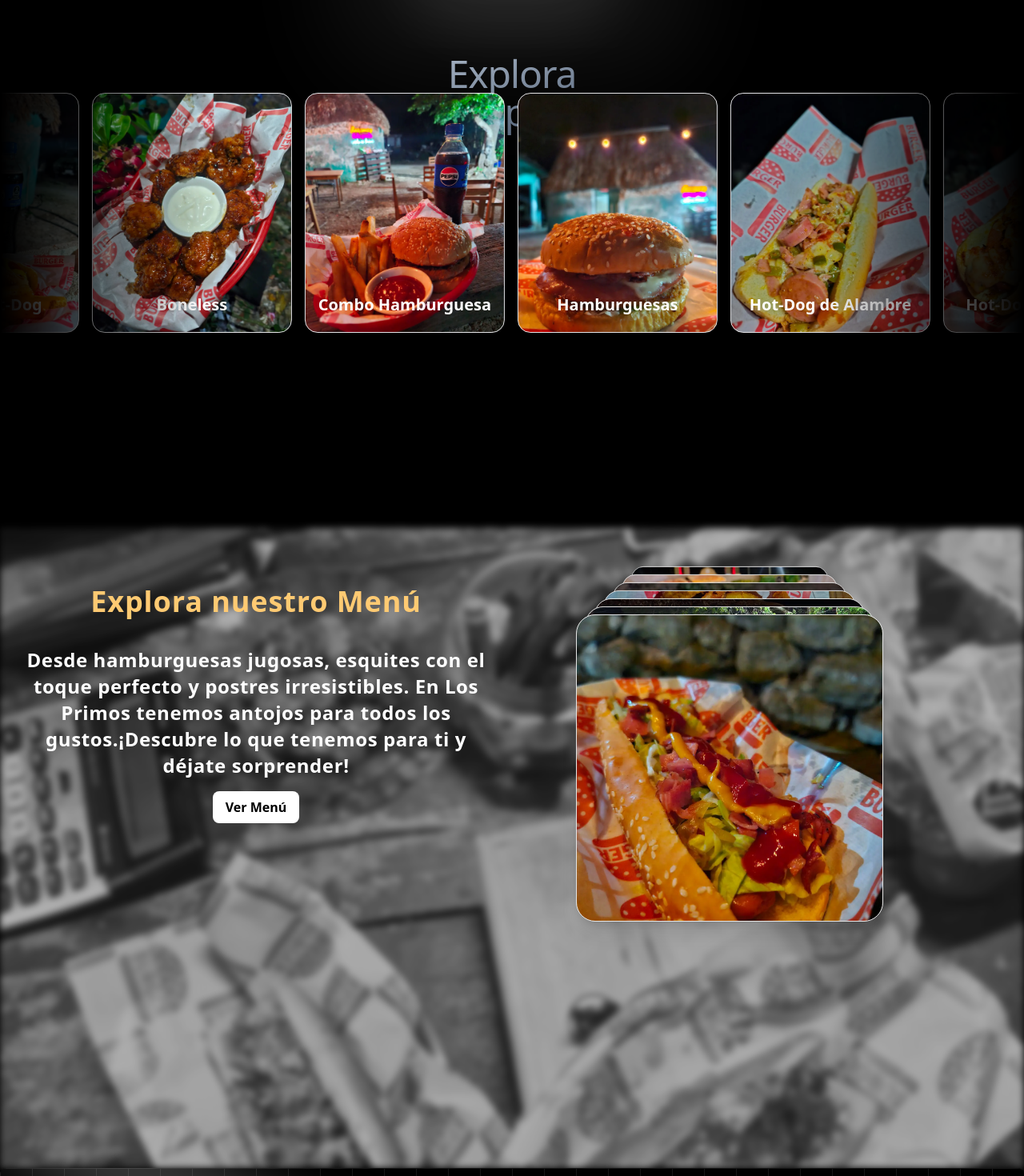
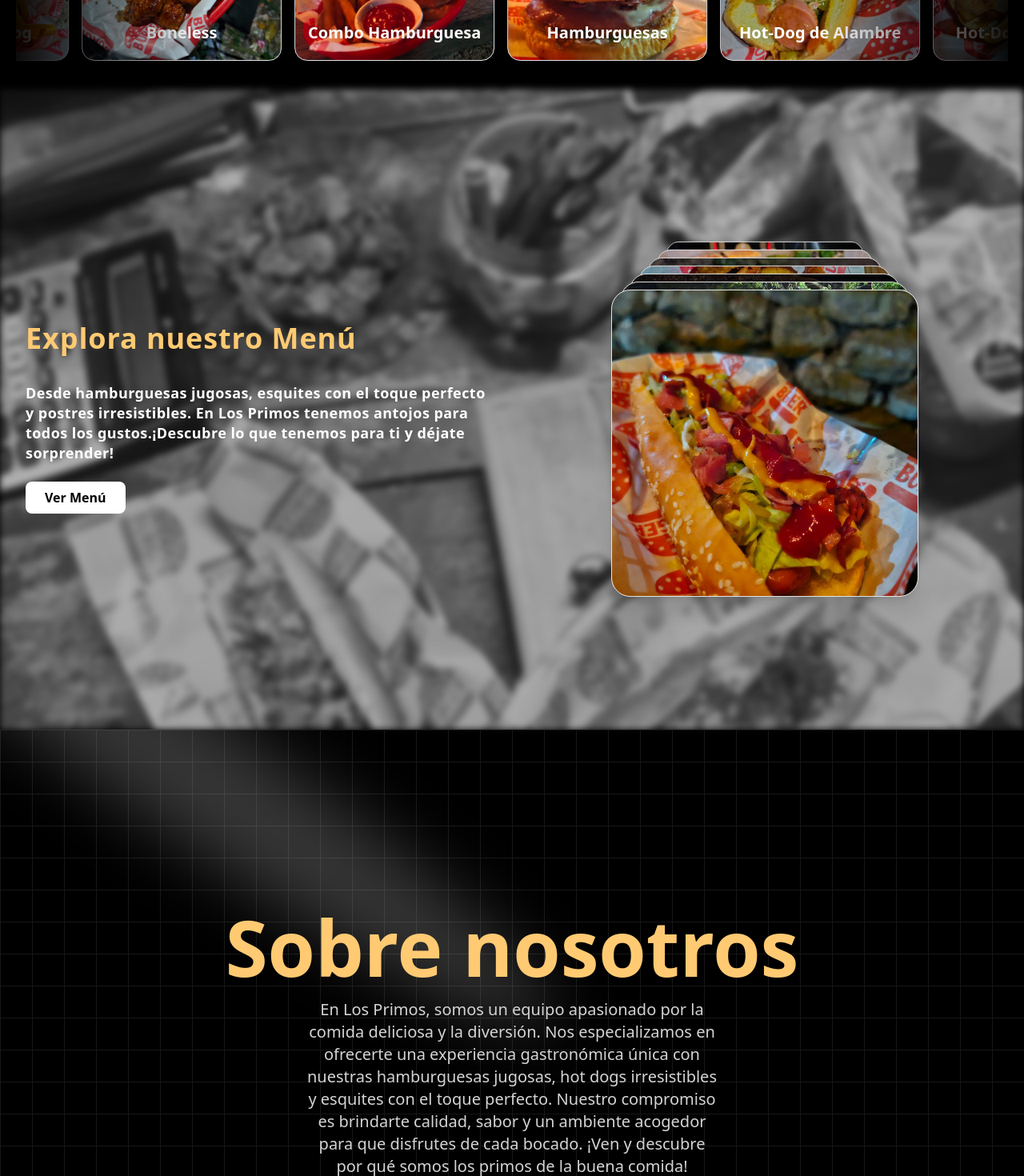
Before and after one commit to heyitsGaspar/LandingPage_Los_Primos, a Next.js app: page / in a window 1280 px wide. Shown: the part 1060-2530 px from the top of the page at 80% size. Built offline with nearby package versions, Linux system fonts and the light colour scheme.

Commit message:
adding responsive design

```diff
--- a/src/app/page.tsx
+++ b/src/app/page.tsx
@@ -3,122 +3,96 @@ import Image from 'next/image'
 import { TextGenerateEffect } from '@/components/ui/text-generate-effect'
 import { motion } from 'motion/react'
 import { InfiniteMovingCardsFoods } from '@/components/landing/infiniteCards'
-import { LampContainer } from '@/components/ui/lamp'
 import { CardStackFoods } from '@/components/landing/cardStack'
-import {AboutUs} from '@/components/landing/aboutUs'
+import { AboutUs } from '@/components/landing/aboutUs'
 
 const text = 'Bienvenidos a Los Primos'
 const text2 = 'Hamburguesas, hot dogs, esquites, y más...'
 const text3 = 'Explora nuestro Menú'
-const text4 = 'Desde hamburguesas jugosas, esquites con el toque perfecto y postres irresistibles. En Los Primos tenemos antojos para todos los gustos.¡Descubre lo que tenemos para ti y déjate sorprender!'
+const text4 =
+  'Desde hamburguesas jugosas, esquites con el toque perfecto y postres irresistibles. En Los Primos tenemos antojos para todos los gustos.¡Descubre lo que tenemos para ti y déjate sorprender!'
 // const text5 = 'Acerca de nosotros'
 // const text6 = 'En Los Primos, somos un equipo apasionado por la comida deliciosa y la diversión. Nos especializamos en ofrecerte una experiencia gastronómica única con nuestras hamburguesas jugosas, hot dogs irresistibles y esquites con el toque perfecto. Nuestro compromiso es brindarte calidad, sabor y un ambiente acogedor para que disfrutes de cada bocado. ¡Ven y descubre por qué somos los primos de la buena comida!'
 
 export default function Home () {
   return (
-    <div className='bg-black w-full h-full'>
-      <div className='bg-black relative w-full h-[100vh] flex items-center justify-center'>
+    <div className='bg-black w-full '>
+      <div className=' relative w-full min-h-screen flex items-center justify-center'>
         <Image
           src='/assets/img2.webp'
           alt='TheCousins'
           layout='fill'
           objectFit='cover'
-          className='opacity-50 blur-xs '
+          className='opacity-50 blur-xs  z-0'
         />
 
-        <div className='absolute text-center'>
+        <div className='absolute text-center px-4 z-10'>
           <TextGenerateEffect
             words={text}
-            className='text-7xl font-poppins text-white '
+            className='text-4xl sm:text-5xl md:text-6xl lg:text-7xl font-poppins text-white'
           />
+
           <TextGenerateEffect
             words={text2}
-            className='text-2xl font-poppins text-tittle'
+            className='text-xl sm:text-2xl font-poppins text-tittle mt-4'
           />
         </div>
       </div>
+
        <motion.div
-        className='relative w-full  h-[45vh] '
+        className='relative w-full min-h-[40vh] p-5'
         initial={{ opacity: 0, y: 50 }}
         whileInView={{ opacity: 1, y: 0 }}
         transition={{ duration: 0.8 }}
         viewport={{ once: true }}
       >
-        <div className='relative'>
-          <LampContainer>
-            <motion.h1
-              initial={{ opacity: 0.5, y: 100 }}
-              whileInView={{ opacity: 1, y: 0 }}
-              transition={{
-                delay: 0.3,
-                duration: 0.8,
-                ease: 'easeInOut'
-              }}
-              className='mt-8 flex items-center justify-center  bg-gradient-to-br from-slate-300 to-slate-700 py-4 bg-clip-text text-center text-2xl font-medium font-poppins  tracking-tight text-transparent md:text-5xl'
-            >
-              Explora <br />
-              nuestros productos
-            </motion.h1>
-          </LampContainer>
-        </div>
+        <InfiniteMovingCardsFoods />
       </motion.div>
-      <motion.div
-        className='relative w-full h-[70vh] '
-        initial={{ opacity: 0, y: 50 }}
-        whileInView={{ opacity: 1, y: 0 }}
-        transition={{ duration: 0.8 }}
-        viewport={{ once: true }}
-      >
-        <div className='relative'>
-          <InfiniteMovingCardsFoods />
-        </div>
-      </motion.div>
+      {/* Sección de menú y tarjetas */}
       <motion.div
         initial={{ opacity: 0, y: 50 }}
         whileInView={{ opacity: 1, y: 0 }}
         transition={{ duration: 0.8 }}
         viewport={{ once: true }}
-        className='bg-black relative w-full h-[100vh] flex items-start p-8'
+        className='relative w-full min-h-screen flex flex-col md:flex-row items-center justify-between gap-8 p-6'
       >
         <Image
           src='/assets/img7.webp'
           alt='TheCousins'
-          layout='fill'
-          objectFit='cover'
-          className='opacity-70 blur-xs '
+          fill
+          priority
+          className='object-cover opacity-70 blur-xs absolute inset-0 z-0'
         />
 
-        <div className='relative flex flex-col md:flex-row gap-8 w-full max-w-6xl'>
-          <div className='md:w-1/2 text-tittle flex flex-col items-center justify-center'>
+        <div className='relative z-10 w-full md:w-1/2 flex  p-2 flex-col items-center md:items-start text-center md:text-left'>
           <TextGenerateEffect
             words={text3}
-              className='text-4xl font-poppins text-tittle '
+            className='text-3xl sm:text-4xl font-poppins text-tittle'
           />
+
           <TextGenerateEffect
             words={text4}
-              className='text-2xl pt-4 text-center font-poppins text-white'
+            className='text-base sm:text-lg pt-4 font-poppins text-white max-w-xl'
           />
 
-            <button className='bg-white text-black font-poppins font-bold flex items-end px-4 py-2 rounded-md mt-4 hover:bg-gray-200 transition duration-300'>
+          <button className='bg-white text-black font-poppins font-bold px-6 py-2 rounded-md mt-6 hover:bg-gray-200 transition duration-300'>
             Ver Menú
-
           </button>
         </div>
-          <div className=' flex pl-20 pt-9 items-center justify-center  '>
 
+        <div className='relative z-10 py-10 mb-15  w-full md:w-1/2 flex justify-center'>
           <CardStackFoods />
-          </div>
         </div>
       </motion.div>
       <motion.div
         className=' w-full h-[100vh] '
         initial={{ opacity: 0, y: 50 }}
         whileInView={{ opacity: 1, y: 0 }}
-        transition={{ duration: 0.10 }}
+        transition={{ duration: 0.1 }}
         viewport={{ once: true }}
       >
-        <div  >
-          <AboutUs/>
+        <div>
+          <AboutUs />
         </div>
       </motion.div>
     </div>
--- /dev/null
+++ b/src/app/prueba.tsx
@@ -0,0 +1,135 @@
+'use client'
+import Image from 'next/image'
+import { TextGenerateEffect } from '@/components/ui/text-generate-effect'
+import { motion } from 'motion/react'
+import { InfiniteMovingCardsFoods } from '@/components/landing/infiniteCards'
+import { LampContainer } from '@/components/ui/lamp'
+import { CardStackFoods } from '@/components/landing/cardStack'
+import { AboutUs } from '@/components/landing/aboutUs'
+
+const text = 'Bienvenidos a Los Primos'
+const text2 = 'Hamburguesas, hot dogs, esquites, y más...'
+const text3 = 'Explora nuestro Menú'
+const text4 =
+  'Desde hamburguesas jugosas, esquites con el toque perfecto y postres irresistibles. En Los Primos tenemos antojos para todos los gustos. ¡Descubre lo que tenemos para ti y déjate sorprender!'
+
+export default function Home () {
+  return (
+    <div className='bg-black w-full'>
+            {/* Hero */}     {' '}
+      <div className='relative w-full min-h-screen flex items-center justify-center'>
+               {' '}
+        <Image
+          src='/assets/img2.webp'
+          alt='TheCousins'
+          fill
+          priority
+          className='object-cover opacity-50 blur-xs z-0'
+        />
+               {' '}
+        <div className='absolute text-center px-4 z-10'>
+                   {' '}
+          <TextGenerateEffect
+            words={text}
+            className='text-4xl sm:text-5xl md:text-6xl lg:text-7xl font-poppins text-white'
+          />
+                   {' '}
+          <TextGenerateEffect
+            words={text2}
+            className='text-xl sm:text-2xl font-poppins text-tittle mt-4'
+          />
+                 {' '}
+        </div>
+             {' '}
+      </div>
+            {/* Sección de título */}     {' '}
+      <motion.div
+        className='relative w-full min-h-[20vh] flex items-center justify-center py-2 md:min-h-[30vh]'
+        initial={{ opacity: 0, y: 50 }}
+        whileInView={{ opacity: 1, y: 0 }}
+        transition={{ duration: 0.8 }}
+        viewport={{ once: true }}
+      >
+               {' '}
+        <LampContainer>
+                   {' '}
+          <motion.h1
+            initial={{ opacity: 0.5, y: 100 }}
+            whileInView={{ opacity: 1, y: 0 }}
+            transition={{
+              delay: 0.3,
+              duration: 0.8,
+              ease: 'easeInOut'
+            }}
+            className='text-center text-2xl sm:text-3xl md:text-5xl font-medium font-poppins bg-gradient-to-br from-slate-300 to-slate-700 bg-clip-text text-transparent'
+          >
+                        Explora <br />            nuestros productos          {' '}
+          </motion.h1>
+                 {' '}
+        </LampContainer>
+             {' '}
+      </motion.div>
+            {/* Sección de tarjetas en movimiento */}     {' '}
+      <motion.div
+        className='relative w-full min-h-[40vh] p-5'
+        initial={{ opacity: 0, y: 50 }}
+        whileInView={{ opacity: 1, y: 0 }}
+        transition={{ duration: 0.8 }}
+        viewport={{ once: true }}
+      >
+                <InfiniteMovingCardsFoods />     {' '}
+      </motion.div>
+            {/* Sección de menú y tarjetas */}     {' '}
+      <motion.div
+        initial={{ opacity: 0, y: 50 }}
+        whileInView={{ opacity: 1, y: 0 }}
+        transition={{ duration: 0.8 }}
+        viewport={{ once: true }}
+        className='relative w-full min-h-screen flex flex-col md:flex-row items-center justify-between gap-8 p-6'
+      >
+               {' '}
+        <Image
+          src='/assets/img7.webp'
+          alt='TheCousins'
+          fill
+          priority
+          className='object-cover opacity-70 blur-xs absolute inset-0 z-0'
+        />
+               {' '}
+        <div className='relative z-10 w-full md:w-1/2 flex flex-col items-center md:items-start text-center md:text-left'>
+                   {' '}
+          <TextGenerateEffect
+            words={text3}
+            className='text-3xl sm:text-4xl font-poppins text-tittle'
+          />
+                   {' '}
+          <TextGenerateEffect
+            words={text4}
+            className='text-base sm:text-lg pt-4 font-poppins text-white max-w-xl'
+          />
+                   {' '}
+          <button className='bg-white text-black font-poppins font-bold px-6 py-2 rounded-md mt-6 hover:bg-gray-200 transition duration-300'>
+                        Ver Menú          {' '}
+          </button>
+                 {' '}
+        </div>
+               {' '}
+        <div className='relative z-10 w-full md:w-1/2 flex justify-center'>
+                    <CardStackFoods />       {' '}
+        </div>
+             {' '}
+      </motion.div>
+            {/* Acerca de nosotros */}     {' '}
+      <motion.div
+        className='w-full min-h-screen '
+        initial={{ opacity: 0, y: 50 }}
+        whileInView={{ opacity: 1, y: 0 }}
+        transition={{ duration: 0.8 }}
+        viewport={{ once: true }}
+      >
+                <AboutUs />     {' '}
+      </motion.div>
+         {' '}
+    </div>
+  )
+}
--- a/src/components/landing/aboutUs.tsx
+++ b/src/components/landing/aboutUs.tsx
@@ -4,7 +4,7 @@ import { Spotlight } from "../ui/spotlight";
 
 export function AboutUs() {
   return (
-    <div className="relative flex h-[100vh] w-full overflow-hidden rounded-md bg-black/[0.96] antialiased md:items-center md:justify-center">
+    <div className="relative flex h-[100vh] w-full overflow-hidden  bg-black/[0.96] antialiased md:items-center md:justify-center">
       <div
         className={cn(
           "pointer-events-none absolute inset-0 [background-size:40px_40px] select-none",
@@ -17,10 +17,10 @@ export function AboutUs() {
         fill="white"
       />
       <div className="relative z-10 mx-auto w-full max-w-7xl p-4 pt-20 md:pt-0">
-        <h1 className="bg-opacity-50 bg-gradient-to-b from-neutral-50 to-neutral-400 bg-clip-text text-center text-4xl font-bold text-transparent md:text-7xl">
+        <h1 className="bg-opacity-50 bg-gradient-to-b text-tittle bg-clip-text text-center text-4xl font-bold  md:text-8xl">
           Sobre nosotros
         </h1>
-        <p className="mx-auto mt-4 max-w-lg text-center text-base font-normal text-neutral-300">
+        <p className="mx-auto mt-4 font-poppins font-medium text-xl max-w-lg text-center text-neutral-300">
           En Los Primos, somos un equipo apasionado por la comida deliciosa y la diversión. Nos especializamos en ofrecerte una experiencia gastronómica única con nuestras hamburguesas jugosas, hot dogs irresistibles y esquites con el toque perfecto. Nuestro compromiso es brindarte calidad, sabor y un ambiente acogedor para que disfrutes de cada bocado. ¡Ven y descubre por qué somos los primos de la buena comida!
         </p>
       </div>
--- a/src/components/ui/lamp.tsx
+++ b/src/components/ui/lamp.tsx
@@ -32,7 +32,7 @@ export const LampContainer = ({
   return (
     <div
       className={cn(
-        "relative flex min-h-screen flex-col items-center justify-center overflow-hidden bg-black w-full rounded-md z-0 ",
+        "relative flex min-h-[80vh] sm:min-h-[100vh]  flex-col items-center justify-center overflow-hidden bg-black w-full rounded-md z-0 ",
         className
       )}
     >
@@ -71,7 +71,7 @@ export const LampContainer = ({
           <div className="absolute w-full right-0 bg-black h-40 bottom-0 z-20 [mask-image:linear-gradient(to_top,white,transparent)]" />
         </motion.div>
 
-        <div className="absolute top-1/2 h-48 w-full translate-y-12 scale-x-150 bg-black blur-2xl"></div>
+
         <div className="absolute top-1/2 z-50 h-48 w-full bg-transparent opacity-10 backdrop-blur-md"></div>
         <div className="absolute inset-auto z-50 h-36 w-[28rem] -translate-y-1/2 rounded-full bg-white opacity-10 blur-3xl"></div>
 
@@ -94,7 +94,7 @@ export const LampContainer = ({
             duration: 0.8,
             ease: "easeInOut",
           }}
-          className="absolute inset-auto z-50 h-0.5 w-[30rem] -translate-y-[7rem] bg-white opacity-20"
+          className="absolute  inset-auto z-50 h-0.5 w-[30rem] -translate-y-[7rem] bg-white opacity-20"
         ></motion.div>
 
         <div className="absolute inset-auto z-40 h-44 w-full -translate-y-[12.5rem] bg-black"></div>
```
Lines whose indentation alone changed are shown as unchanged.
